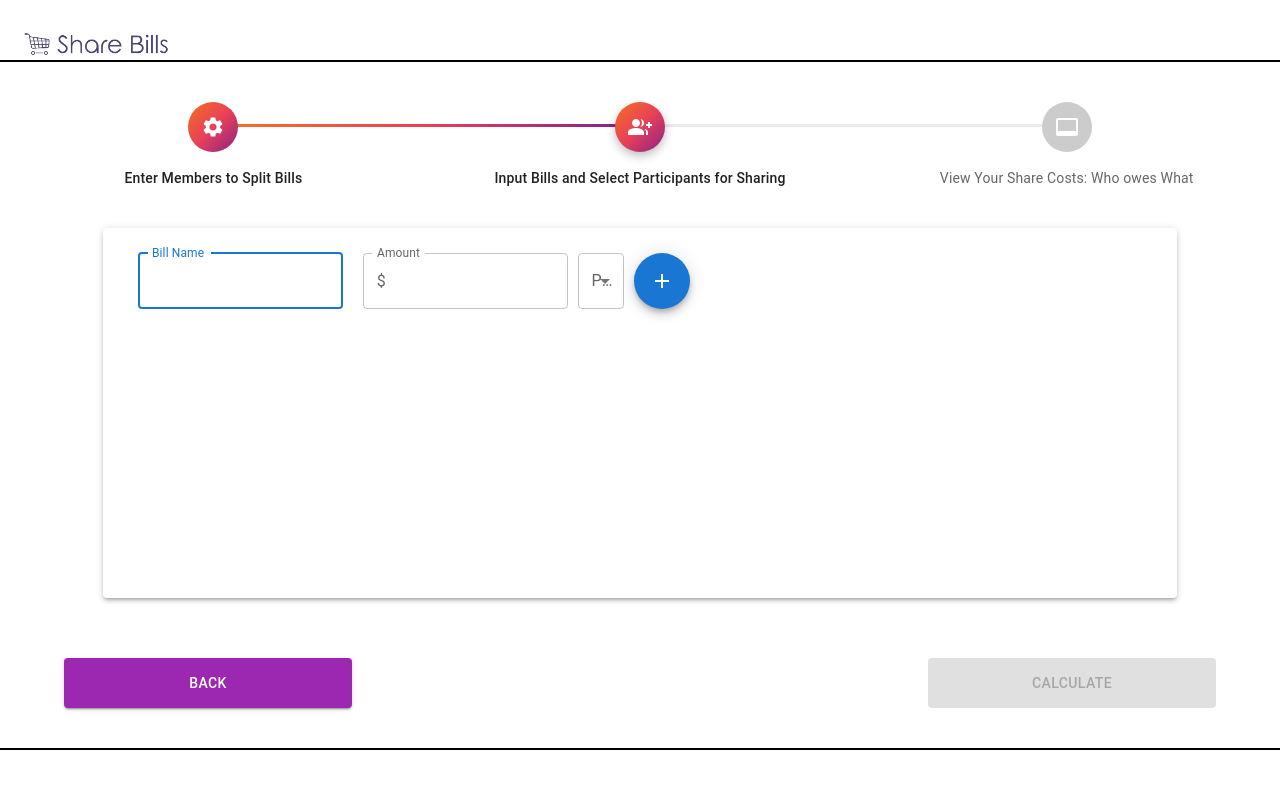
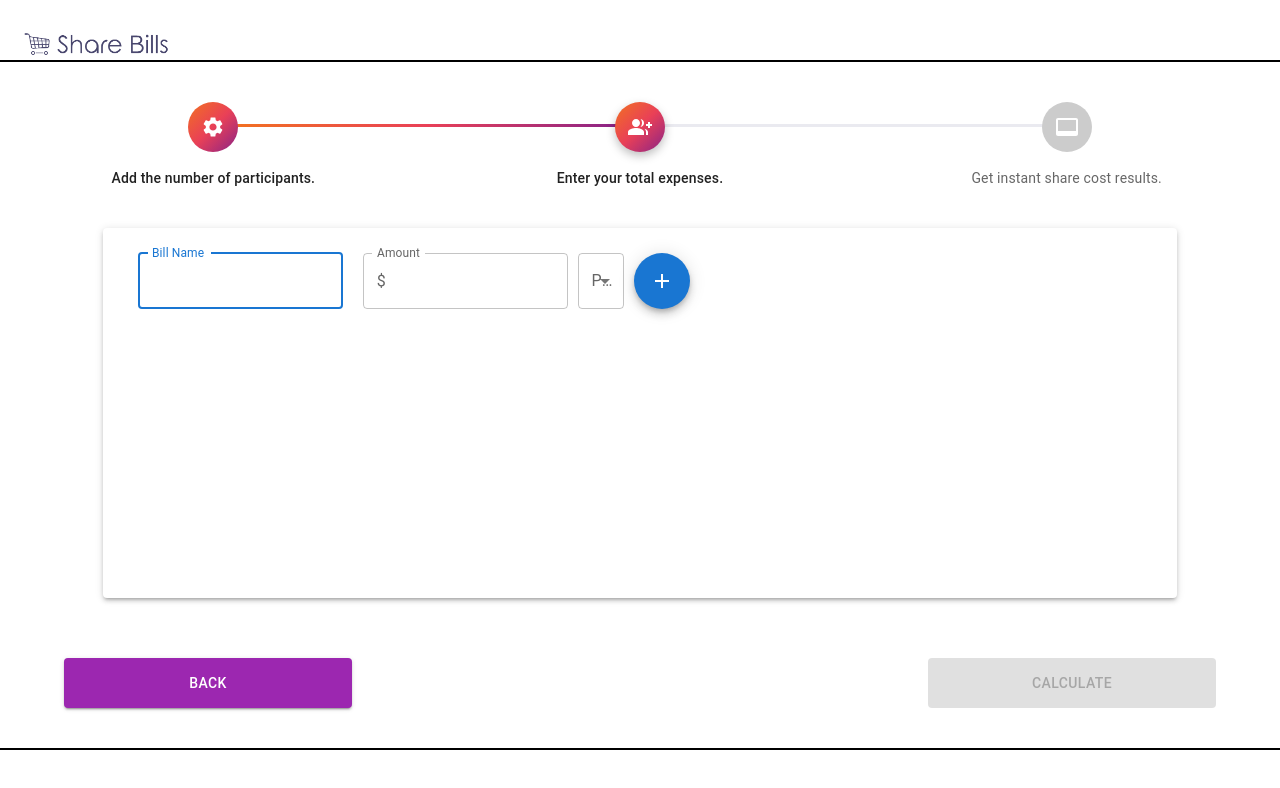
Before and after one commit to Jack0805/my-cost-calculator, a React (Create React App) app: page /cost-items in a window 1280 px wide. Shown: the top 788 px of the page. Built offline with nearby package versions, Linux system fonts and the light colour scheme.

Commit message:
first prod build

```diff
--- a/src/components/Steppers/Steppers.tsx
+++ b/src/components/Steppers/Steppers.tsx
@@ -169,9 +169,9 @@ function ColorlibStepIcon(props: StepIconProps) {
 }
 
 const steps = [
-  "Enter Members to Split Bills",
-  "Input Bills and Select Participants for Sharing",
-  "View Your Share Costs: Who owes What",
+  "Add the number of participants.",
+  "Enter your total expenses.",
+  "Get instant share cost results.",
 ];
 
 export function CustomizedSteppers({ currentStep }: StepperProps) {
--- a/src/pages/CalculationPage/CalculationPage.tsx
+++ b/src/pages/CalculationPage/CalculationPage.tsx
@@ -159,7 +159,7 @@ export const CalculationPage: React.FC = () => {
       <SiteHeader />
       <CustomizedSteppers currentStep={2} />
       <Alert severity="info" sx={{ width: "80%" }}>
-        In each row, the person in the "Payee" column should pay each person in
+        In each row, the person in the "Payer" column should pay each person in
         the right columns the specified amount shown below their names.
       </Alert>
       <Paper
@@ -184,7 +184,7 @@ export const CalculationPage: React.FC = () => {
             <TableHead>
               <TableRow sx={{ height: "10px" }}>
                 <TableCell padding="none" align="center">
-                  Payee
+                  Payer
                 </TableCell>
                 {names.map((name) => {
                   return (
```
Also changed, not shown: 16 other files (tests, documents, lock files or other folders).
